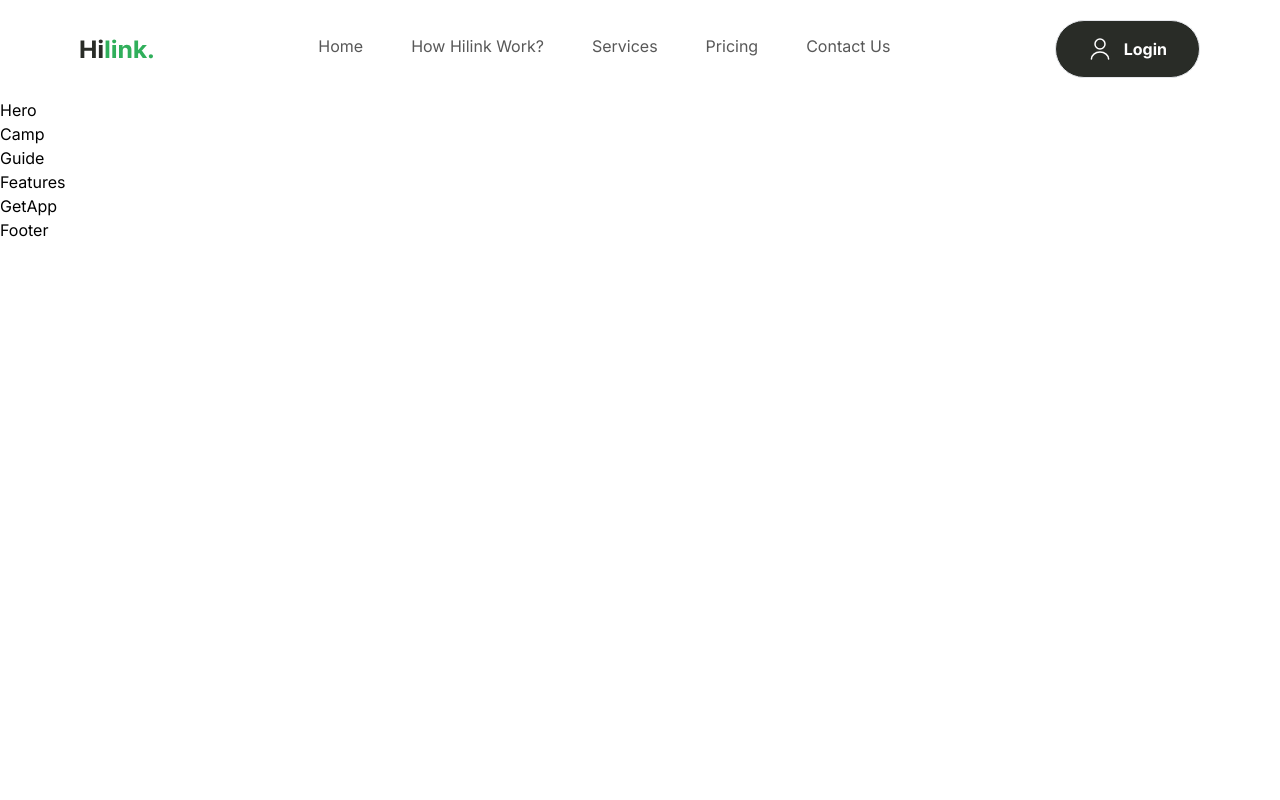
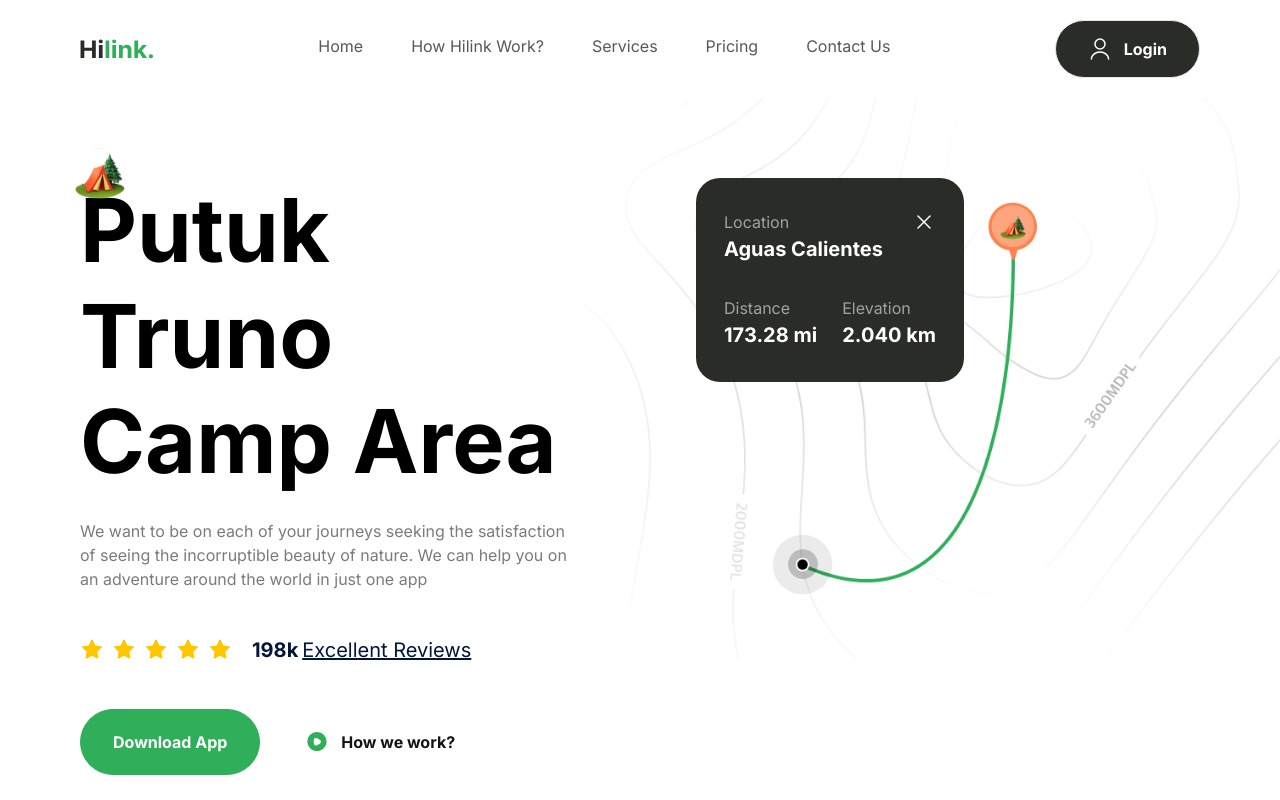
Before and after one commit to Himadieiev/travel-next-react-app, a Next.js app: page / in a window 1280 px wide. Shown: the top 800 px of the page. Built offline with nearby package versions, Linux system fonts and the light colour scheme.

Commit message:
added hero

```diff
--- a/components/Button.tsx
+++ b/components/Button.tsx
@@ -4,7 +4,7 @@ type ButtonProps = {
   type: "button" | "submit";
   title: string;
   icon?: string;
-  variant: "btn_dark_green";
+  variant: string;
 };
 
 const Button = ({ type, title, icon, variant }: ButtonProps) => {
--- a/components/Hero.tsx
+++ b/components/Hero.tsx
@@ -1,7 +1,83 @@
-import React from "react";
+import Image from "next/image";
+import Button from "./Button";
 
 const Hero = () => {
-  return <div>Hero</div>;
+  return (
+    <section className=" max-container padding-container flex flex-col gap-20 py-10 pb-32 md:gap-28 lg:py-20 xl:flex-row">
+      <div className="hero-map" />
+
+      <div className="relative z-20 flex flex-1 flex-col xl:w-1/2">
+        <Image
+          src="/camp.svg"
+          alt="camp"
+          width={50}
+          height={50}
+          className="absolute left-[-5px] top-[-30px] w-10 lg:w-[50px]"
+        />
+        <h1 className="bold-52 lg:bold-88">Putuk Truno Camp Area</h1>
+        <p className="regular-16 mt-6 text-gray-30 xl:max-w-[520px]">
+          We want to be on each of your journeys seeking the satisfaction of
+          seeing the incorruptible beauty of nature. We can help you on an
+          adventure around the world in just one app
+        </p>
+
+        <div className="my-11 flex flex-wrap gap-5">
+          <div className="flex items-center gap-2">
+            {Array(5)
+              .fill(1)
+              .map((_, index) => (
+                <Image
+                  src="/star.svg"
+                  key={index}
+                  alt="star"
+                  width={24}
+                  height={24}
+                />
+              ))}
+          </div>
+
+          <p className="bold-16 lg:bold-20 text-blue-70">
+            198k
+            <span className="regular-16 lg:regular-20 ml-1 underline">
+              Excellent Reviews
+            </span>
+          </p>
+        </div>
+
+        <div className="flex flex-col w-full gap-3 sm:flex-row">
+          <Button type="button" title="Download App" variant="btn_green" />
+          <Button
+            type="button"
+            title="How we work?"
+            icon="/play.svg"
+            variant="btn_white_text"
+          />
+        </div>
+      </div>
+
+      <div className="relative flex flex-1 items-start">
+        <div className="relative z-20 w-[268px] flex flex-col gap-8 rounded-3xl bg-green-90 px-7 py-8">
+          <div className="flex flex-col">
+            <div className="flexBetween">
+              <p className="regular-16 text-gray-20">Location</p>
+              <Image src="/close.svg" alt="close" width={24} height={24} />
+            </div>
+            <p className="bold-20 text-white">Aguas Calientes</p>
+          </div>
+          <div className="flexBetween">
+            <div className="flex flex-col">
+              <p className="regular-16 block text-gray-20">Distance</p>
+              <p className="bold-20 text-white">173.28 mi</p>
+            </div>
+            <div className="flex flex-col">
+              <p className="regular-16 block text-gray-20">Elevation</p>
+              <p className="bold-20 text-white">2.040 km</p>
+            </div>
+          </div>
+        </div>
+      </div>
+    </section>
+  );
 };
 
 export default Hero;
```
